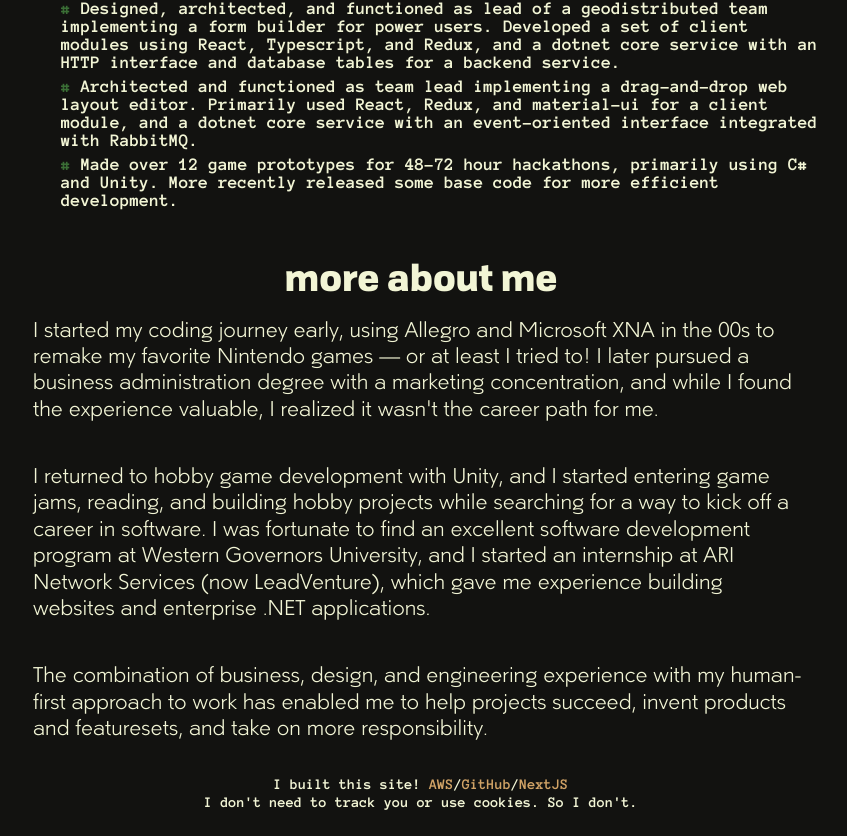
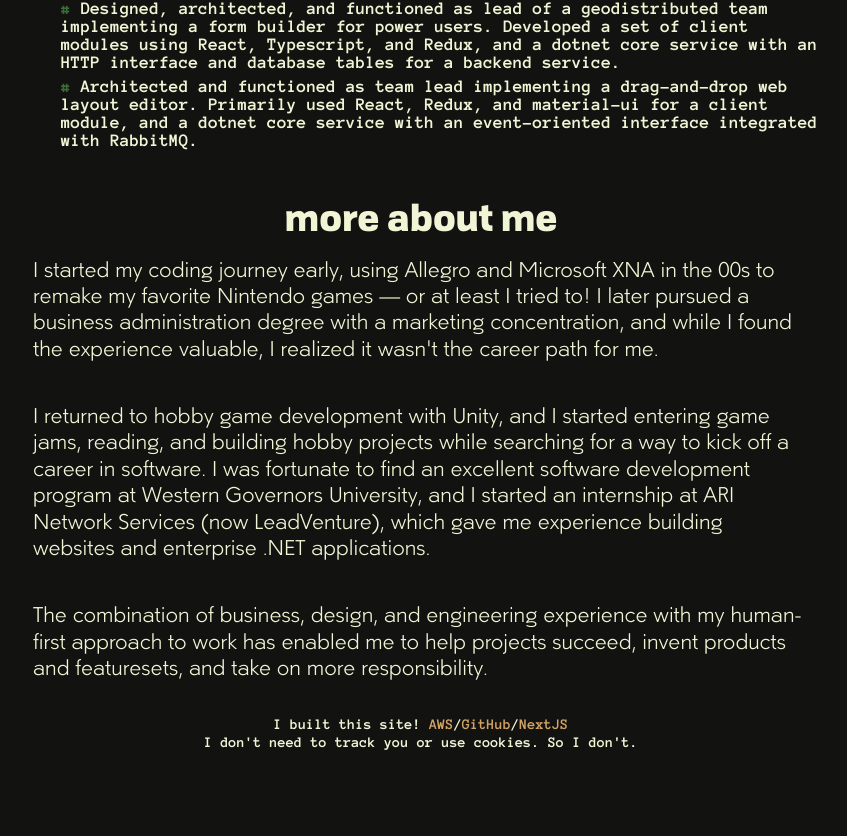
Before and after one commit to zr3/me, a Next.js app in the folder frontend/: page / in a window 1280 px wide. Shown: the part 2340-3176 px from the top of the page, without its empty margins (219-1066 px from the left). After the commit the page ends 3116 px from the top, so only its background shows below. Built offline with nearby package versions, Linux system fonts and the light colour scheme.

Commit message:
removed line in work section that wasn't about work

```diff
--- a/frontend/pages/index.tsx
+++ b/frontend/pages/index.tsx
@@ -149,7 +149,6 @@ const Home: NextPage = () => {
             <li>Creating infrastructure in AWS with Terraform and paving the way for new feature development to be possible for other teams.</li>
             <li>Designed, architected, and functioned as lead of a geodistributed team implementing a form builder for power users. Developed a set of client modules using React, Typescript, and Redux, and a dotnet core service with an HTTP interface and database tables for a backend service.</li>
             <li>Architected and functioned as team lead implementing a drag-and-drop web layout editor. Primarily used React, Redux, and material-ui for a client module, and a dotnet core service with an event-oriented interface integrated with RabbitMQ.</li>
-            <li>Made over 12 game prototypes for 48-72 hour hackathons, primarily using C# and Unity. More recently released some base code for more efficient development.</li>
           </ul>
         </section>
 
```
